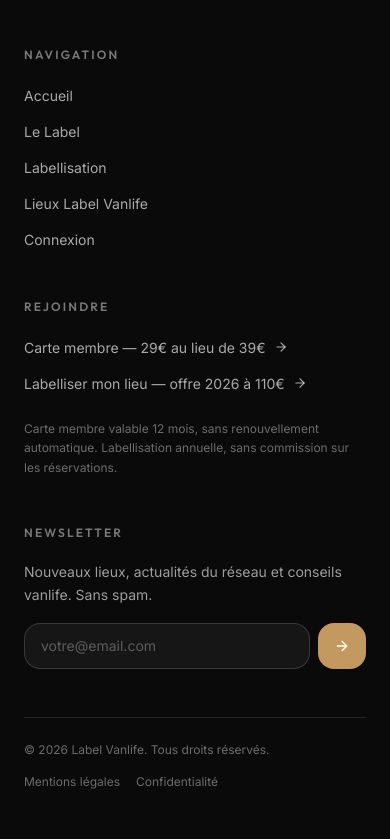
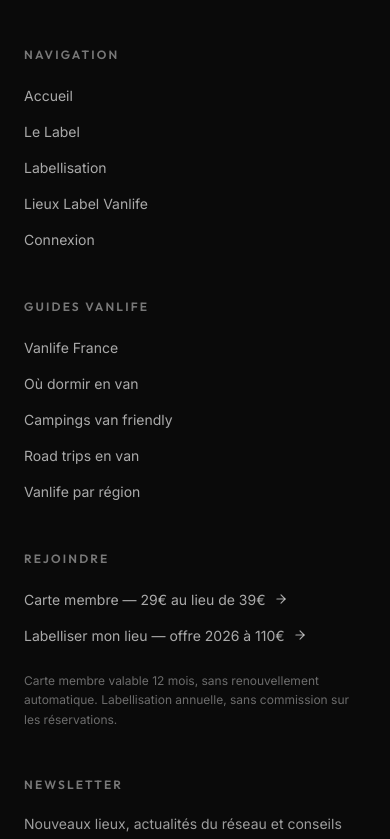
Before and after one commit to clementgoetgheluck04-lab/label-vanlife, a Next.js app: page /campings-van-friendly in a window 390 px wide. Shown: the part 7898-8737 px from the top of the page. Built offline with nearby package versions, Linux system fonts and the light colour scheme.

Commit message:
Expand vanlife SEO internal linking cluster

```diff
--- a/src/app/campings-van-friendly/page.tsx
+++ b/src/app/campings-van-friendly/page.tsx
@@ -56,7 +56,13 @@ const faqs = [
 
 export default function VanFriendlyCampingsPage() {
   const schemas = [
-    { "@context": "https://schema.org", "@type": "Article", headline: title, description, image: "https://www.labelvanlife.fr/images/lieux/camping-le-coin-charmant/photo-1.jpg", author: { "@type": "Organization", name: "Label Vanlife" }, publisher: { "@type": "Organization", name: "Label Vanlife" }, mainEntityOfPage: "https://www.labelvanlife.fr/campings-van-friendly" },
+    { "@context": "https://schema.org", "@type": "Article", headline: title, description, image: "https://www.labelvanlife.fr/images/lieux/camping-le-coin-charmant/photo-1.jpg", author: { "@type": "Organization", name: "Label Vanlife" }, publisher: { "@type": "Organization", name: "Label Vanlife" }, mainEntityOfPage: "https://www.labelvanlife.fr/campings-van-friendly", datePublished: "2026-01-01", dateModified: "2026-08-02" },
+    { "@context": "https://schema.org", "@type": "BreadcrumbList", itemListElement: [
+      { "@type": "ListItem", position: 1, name: "Accueil", item: "https://www.labelvanlife.fr" },
+      { "@type": "ListItem", position: 2, name: "Vanlife France", item: "https://www.labelvanlife.fr/vanlife" },
+      { "@type": "ListItem", position: 3, name: "Campings van friendly", item: "https://www.labelvanlife.fr/campings-van-friendly" },
+    ] },
+    { "@context": "https://schema.org", "@type": "ItemList", name: "Sélection de campings van friendly en France", itemListElement: selectedCampings.map((camping, index) => ({ "@type": "ListItem", position: index + 1, url: `https://www.labelvanlife.fr/lieux/${camping.id}`, name: camping.nom })) },
     { "@context": "https://schema.org", "@type": "FAQPage", mainEntity: faqs.map((faq) => ({ "@type": "Question", name: faq.question, acceptedAnswer: { "@type": "Answer", text: faq.answer } })) },
   ];
 
--- a/src/app/dormir-en-van/page.tsx
+++ b/src/app/dormir-en-van/page.tsx
@@ -47,7 +47,12 @@ const faqs = [
 
 export default function DormirEnVanPage() {
   const schemas = [
-    { "@context": "https://schema.org", "@type": "Article", headline: title, description, image: "https://www.labelvanlife.fr/images/hero-label-vanlife.png", author: { "@type": "Organization", name: "Label Vanlife" }, publisher: { "@type": "Organization", name: "Label Vanlife" }, mainEntityOfPage: "https://www.labelvanlife.fr/dormir-en-van" },
+    { "@context": "https://schema.org", "@type": "Article", headline: title, description, image: "https://www.labelvanlife.fr/images/hero-label-vanlife.png", author: { "@type": "Organization", name: "Label Vanlife" }, publisher: { "@type": "Organization", name: "Label Vanlife" }, mainEntityOfPage: "https://www.labelvanlife.fr/dormir-en-van", datePublished: "2026-01-01", dateModified: "2026-08-02" },
+    { "@context": "https://schema.org", "@type": "BreadcrumbList", itemListElement: [
+      { "@type": "ListItem", position: 1, name: "Accueil", item: "https://www.labelvanlife.fr" },
+      { "@type": "ListItem", position: 2, name: "Vanlife France", item: "https://www.labelvanlife.fr/vanlife" },
+      { "@type": "ListItem", position: 3, name: "Où dormir en van", item: "https://www.labelvanlife.fr/dormir-en-van" },
+    ] },
     { "@context": "https://schema.org", "@type": "FAQPage", mainEntity: faqs.map((faq) => ({ "@type": "Question", name: faq.question, acceptedAnswer: { "@type": "Answer", text: faq.answer } })) },
   ];
 
--- a/src/app/road-trips/page.tsx
+++ b/src/app/road-trips/page.tsx
@@ -31,11 +31,19 @@ const advice: ReadonlyArray<{ icon: typeof ShieldCheck; title: string; text: str
 ] as const;
 
 export default function RoadTripsPage() {
-  const schema = { "@context": "https://schema.org", "@type": "Article", headline: title, description, image: "https://www.labelvanlife.fr/images/hero-label-vanlife.png", author: { "@type": "Organization", name: "Label Vanlife" }, publisher: { "@type": "Organization", name: "Label Vanlife" }, mainEntityOfPage: "https://www.labelvanlife.fr/road-trips" };
+  const schema = { "@context": "https://schema.org", "@type": "Article", headline: title, description, image: "https://www.labelvanlife.fr/images/hero-label-vanlife.png", author: { "@type": "Organization", name: "Label Vanlife" }, publisher: { "@type": "Organization", name: "Label Vanlife" }, mainEntityOfPage: "https://www.labelvanlife.fr/road-trips", datePublished: "2026-01-01", dateModified: "2026-08-02" };
+  const breadcrumbSchema = { "@context": "https://schema.org", "@type": "BreadcrumbList", itemListElement: [
+    { "@type": "ListItem", position: 1, name: "Accueil", item: "https://www.labelvanlife.fr" },
+    { "@type": "ListItem", position: 2, name: "Vanlife France", item: "https://www.labelvanlife.fr/vanlife" },
+    { "@type": "ListItem", position: 3, name: "Road trips en van", item: "https://www.labelvanlife.fr/road-trips" },
+  ] };
+  const itemListSchema = { "@context": "https://schema.org", "@type": "ItemList", name: "Road trips en van en France", itemListElement: trips.map((trip, index) => ({ "@type": "ListItem", position: index + 1, name: `Road trip van ${trip.region}`, url: `https://www.labelvanlife.fr/road-trips#${trip.id}` })) };
 
   return (
     <main className="bg-white pb-24 pt-16 text-neutral-800">
       <script type="application/ld+json" dangerouslySetInnerHTML={{ __html: JSON.stringify(schema) }} />
+      <script type="application/ld+json" dangerouslySetInnerHTML={{ __html: JSON.stringify(breadcrumbSchema) }} />
+      <script type="application/ld+json" dangerouslySetInnerHTML={{ __html: JSON.stringify(itemListSchema) }} />
       <div className="mx-auto max-w-6xl px-6 pt-8"><nav aria-label="Fil d’Ariane" className="flex items-center gap-2 text-xs text-neutral-400"><Link href="/" className="hover:text-emerald-700">Accueil</Link><ChevronRight className="h-3.5 w-3.5" /><span className="text-neutral-700">Itinéraires</span></nav></div>
 
       <header className="mx-auto grid max-w-6xl gap-10 px-6 py-12 lg:grid-cols-[.95fr_1.05fr] lg:items-center lg:py-16">
--- a/src/components/Footer.tsx
+++ b/src/components/Footer.tsx
@@ -1,6 +1,7 @@
 "use client";
 
 import { FormEvent, useState } from "react";
+import { usePathname } from "next/navigation";
 import Link from "next/link";
 import Image from "next/image";
 import { ArrowRight, Check, Mail } from "lucide-react";
@@ -19,6 +20,14 @@ const OFFERS = [
   { label: "Labelliser mon lieu — offre 2026 à 110€", href: "/labellisation/candidature" },
 ] as const;
 
+const SEO_GUIDES = [
+  { label: "Vanlife France", href: "/vanlife" },
+  { label: "Où dormir en van", href: "/dormir-en-van" },
+  { label: "Campings van friendly", href: "/campings-van-friendly" },
+  { label: "Road trips en van", href: "/road-trips" },
+  { label: "Vanlife par région", href: "/vanlife-regions" },
+] as const;
+
 function FacebookMark({ className }: { className?: string }) {
   return (
     <svg viewBox="0 0 24 24" aria-hidden="true" className={className} fill="currentColor">
@@ -28,6 +37,7 @@ function FacebookMark({ className }: { className?: string }) {
 }
 
 export default function Footer() {
+  const pathname = usePathname();
   const [email, setEmail] = useState("");
   const [status, setStatus] = useState<"idle" | "loading" | "success" | "error">("idle");
 
@@ -49,10 +59,12 @@ export default function Footer() {
     }
   };
 
+  if (pathname.startsWith("/dignamik")) return null;
+
   return (
     <footer className="bg-neutral-950 text-white">
       <div className="mx-auto max-w-7xl px-6 py-14 lg:px-8">
-        <div className="grid gap-12 border-b border-white/10 pb-12 lg:grid-cols-[1.25fr_0.8fr_0.9fr_1.2fr]">
+        <div className="grid gap-12 border-b border-white/10 pb-12 lg:grid-cols-[1.2fr_0.75fr_0.95fr_0.9fr_1.15fr]">
           <div>
             <Link href="/" aria-label="Accueil Label Vanlife" className="inline-block">
               <Image
@@ -84,6 +96,17 @@ export default function Footer() {
           </div>
 
           <div>
+            <h2 className="text-xs font-semibold uppercase tracking-[0.18em] text-white/45">Guides vanlife</h2>
+            <ul className="mt-5 space-y-3">
+              {SEO_GUIDES.map((item) => (
+                <li key={item.href}>
+                  <Link href={item.href} className="text-sm text-white/65 transition-colors hover:text-white">{item.label}</Link>
+                </li>
+              ))}
+            </ul>
+          </div>
+
+          <div>
             <h2 className="text-xs font-semibold uppercase tracking-[0.18em] text-white/45">Rejoindre</h2>
             <ul className="mt-5 space-y-3">{OFFERS.map((item) => <li key={item.href}><Link href={item.href} className="group inline-flex items-start gap-2 text-sm text-white/65 transition-colors hover:text-white">{item.label}<ArrowRight className="mt-0.5 h-3.5 w-3.5 shrink-0 transition-transform group-hover:translate-x-0.5" /></Link></li>)}</ul>
             <p className="mt-6 text-xs leading-relaxed text-white/40">Carte membre valable 12 mois, sans renouvellement automatique. Labellisation annuelle, sans commission sur les réservations.</p>
```
